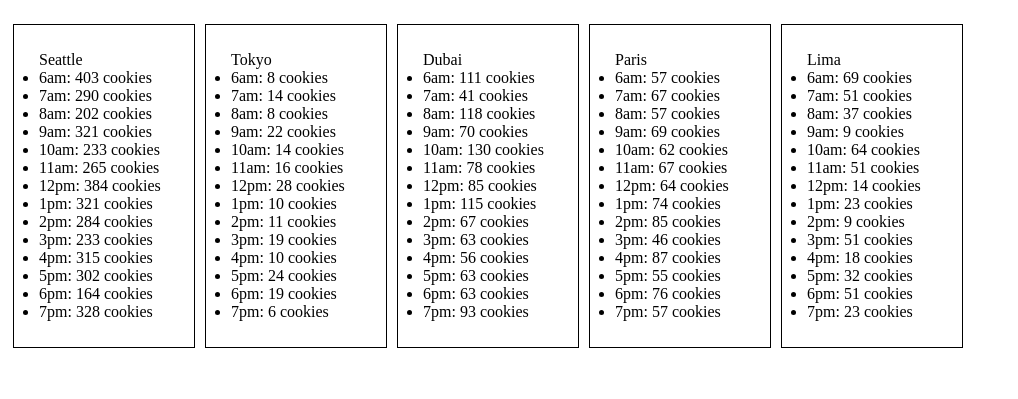
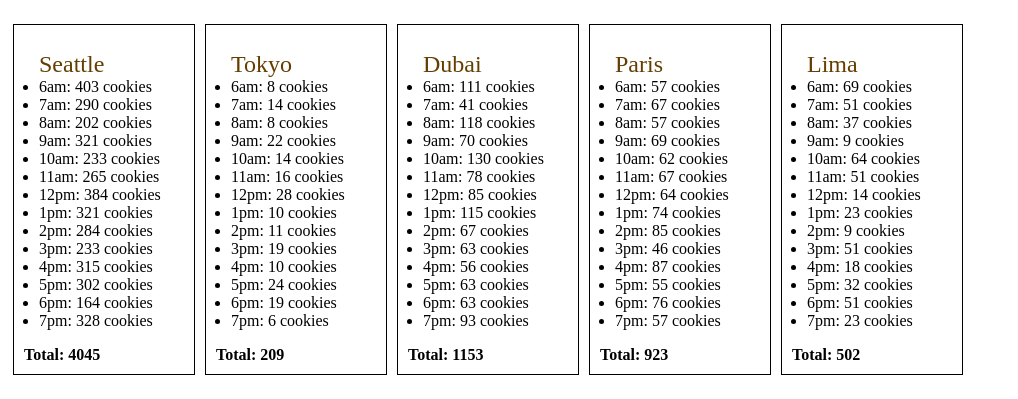
Before and after one commit to skrambelled/cookie-stand, a plain HTML site: page sales.html in a window 1280 px wide. Shown: the part 61-460 px from the top of the page, without its empty margins (0-1018 px from the left). Drawn offline with Linux system fonts and the light colour scheme.

Commit message:
added total sales for each store, plus a bit of styling on the sales report

```diff
--- a/css/style.css
+++ b/css/style.css
@@ -1,3 +1,5 @@
+
+
 section.salesList {
   margin: 5px;
   padding: 10px;
@@ -10,3 +12,13 @@ section.salesList {
 section.salesList > ul {
   padding-left: 15px;
 }
+
+section.salesList > ul > lh {
+  color: rgb(100, 62, 0);
+  font-size: 150%;
+}
+
+section.salesList .salesTotal {
+  margin: 0;
+  font-weight: bold;
+}
--- a/js/sales_report.js
+++ b/js/sales_report.js
@@ -166,6 +166,7 @@ function do_the_DOM() {
 
     // For earch store ul, create an hourly breakdown
     var hSales = Stores[i].hourlySales;
+    var salesTotal = 0;
     for(var j = 0; j<hSales.length; j++) {
       //console.log(Stores[i].name + " : (j) "+hSales[j]);
       var li = document.createElement('li');
@@ -178,8 +179,15 @@ function do_the_DOM() {
         else
           li.textContent = (j-6)+"pm: " + hSales[j] +" cookies";
       }
+      salesTotal += hSales[j];
       ul.append(li);
     }
+
+    // create one last line for the total sales
+    var myTotal = document.createElement('p');
+    myTotal.setAttribute("class", "salesTotal");
+    myTotal.textContent = "Total: "+salesTotal;
+    section.append(myTotal);
   }
 }
 
```
Also changed, not shown: index.html (+13 -1 lines), img/salmon.png (added), 1 other file.
